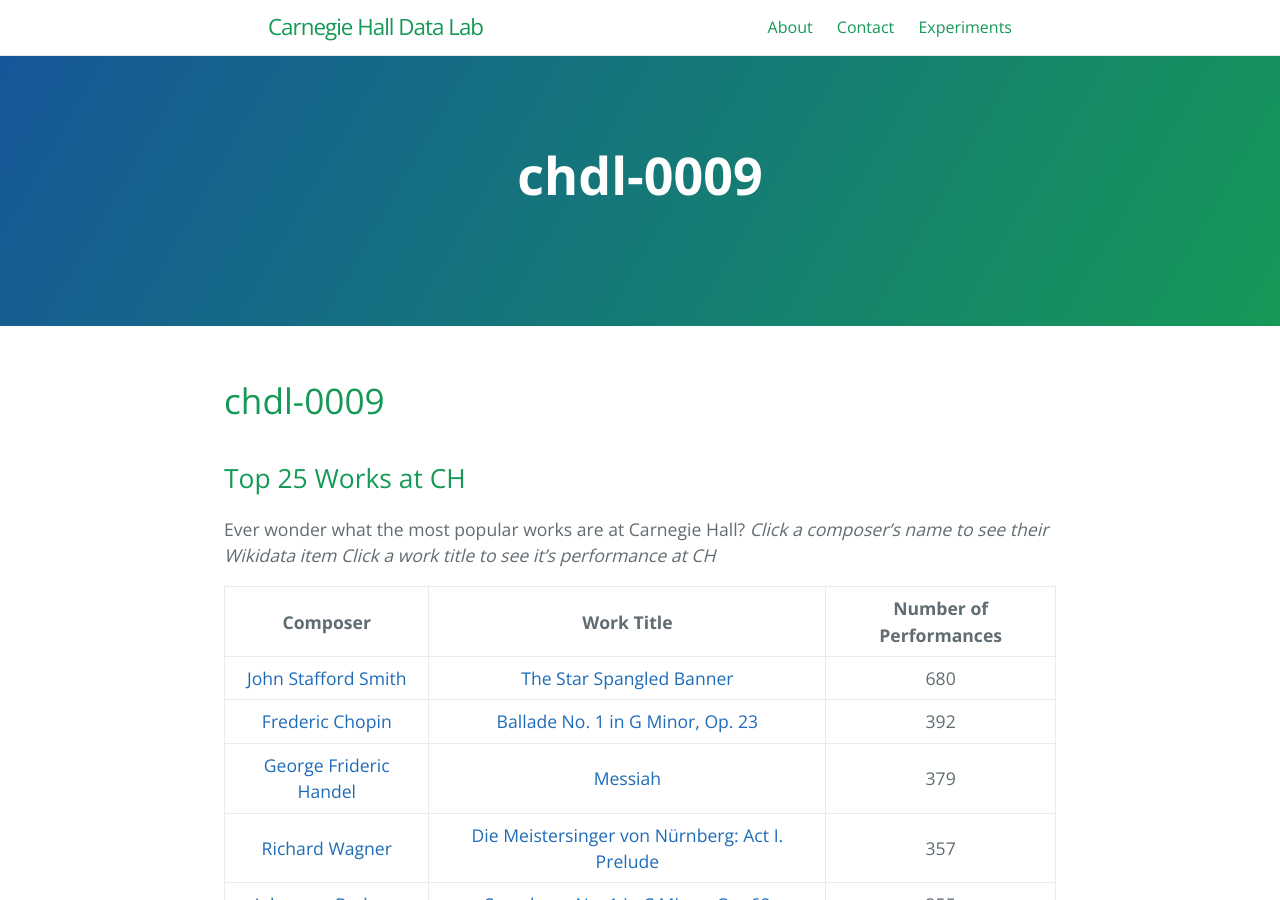
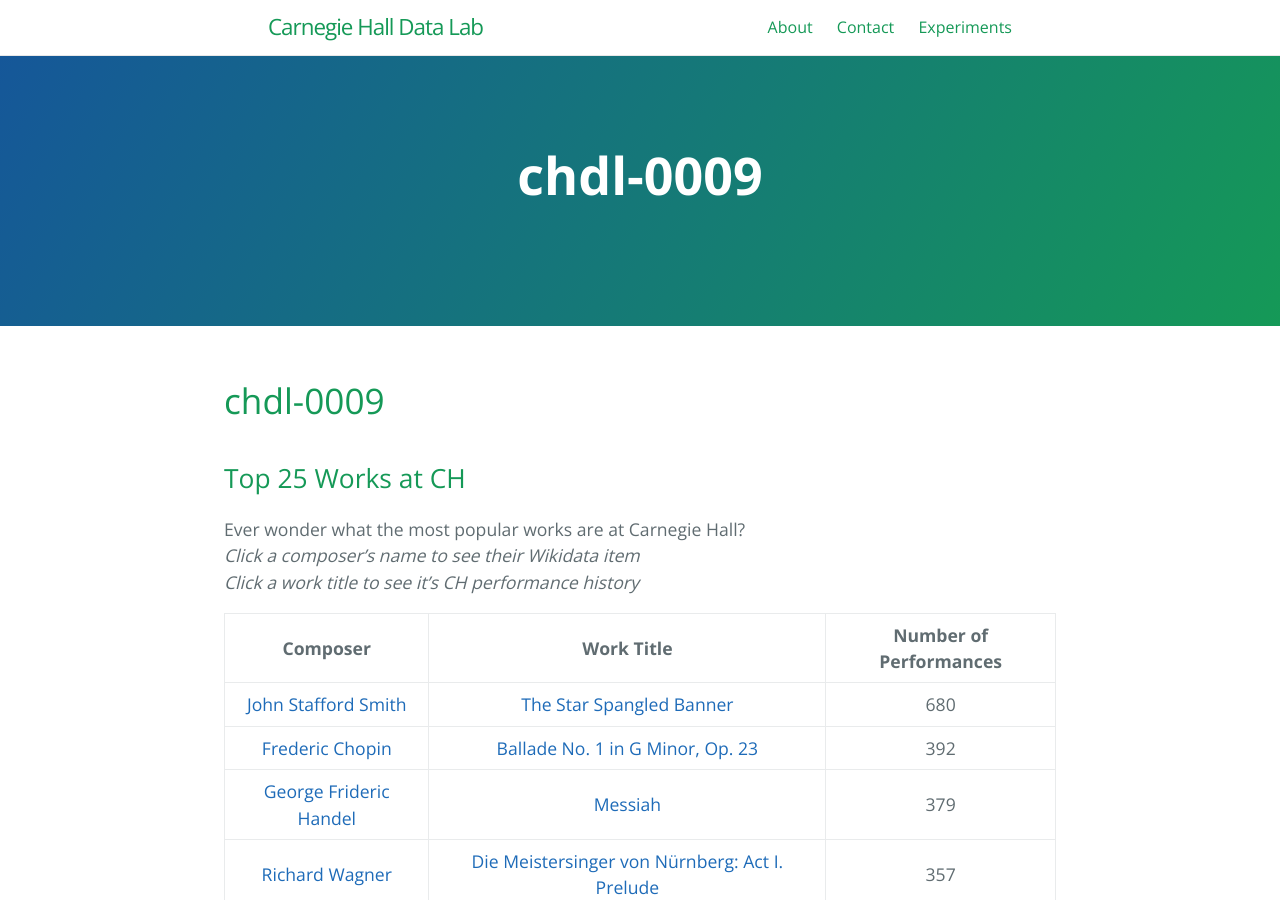
Before and after one commit to CarnegieHall/datalab, a Jekyll site: the page built from experiments/chdl-0009.md, in a window 1280 px wide and 900 px high. Built offline with Jekyll 4.4.1, drawn with Linux system fonts in a browser that asks for light colours; our own code applies the rules of GitHub Pages for plain Markdown files.

Commit message:
Update chdl-0009.md

```diff
--- a/experiments/chdl-0009.md
+++ b/experiments/chdl-0009.md
@@ -2,8 +2,8 @@
 
 ## Top 25 Works at CH
 Ever wonder what the most popular works are at Carnegie Hall?
-*Click a composer's name to see their Wikidata item*
-*Click a work title to see it's performance at CH*
+*Click a composer's name to see their Wikidata item*<br>
+*Click a work title to see it's CH performance history*
 
 | **Composer**  | **Work Title**  | **Number of Performances**  |
 |:---:|:---:|:---:|
```
